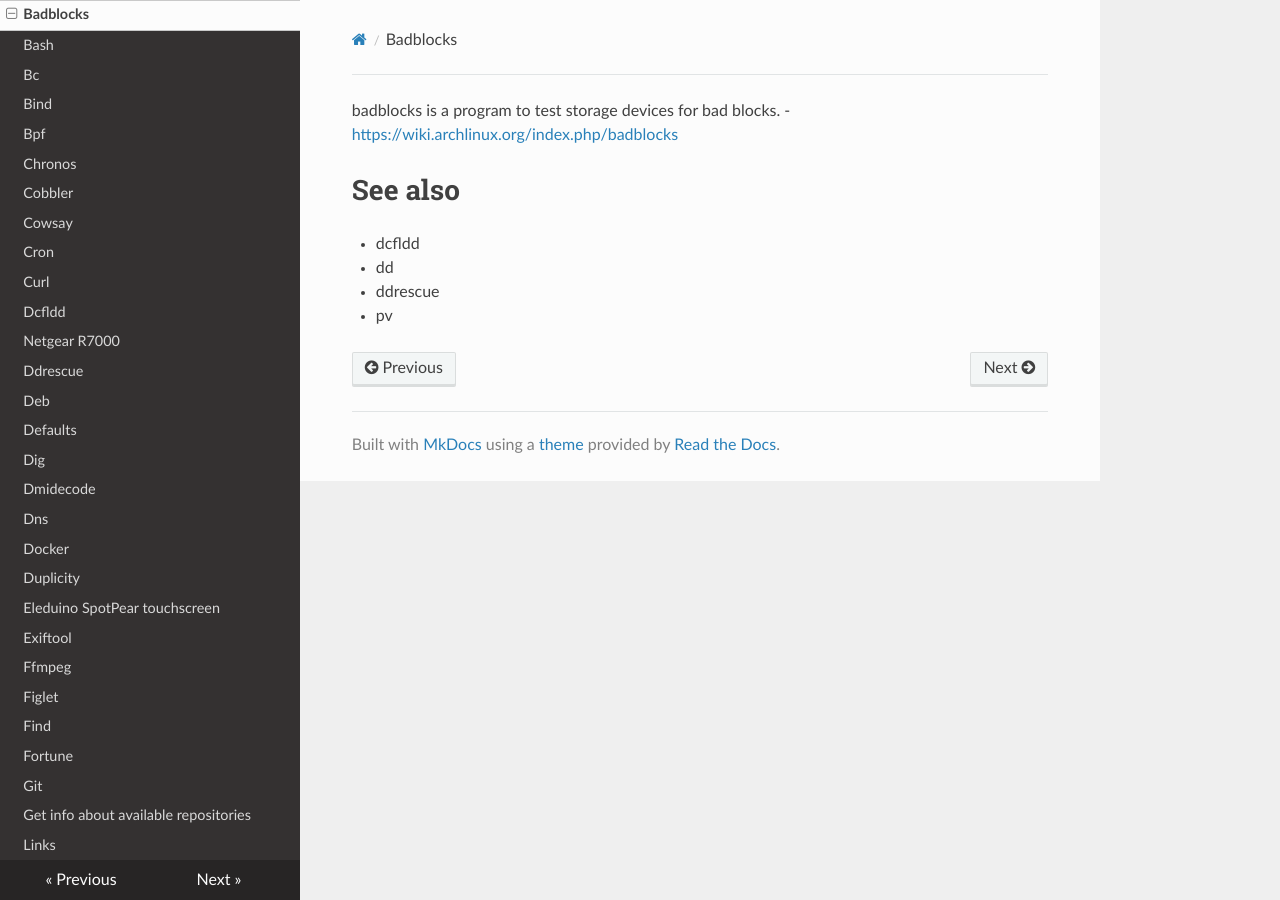
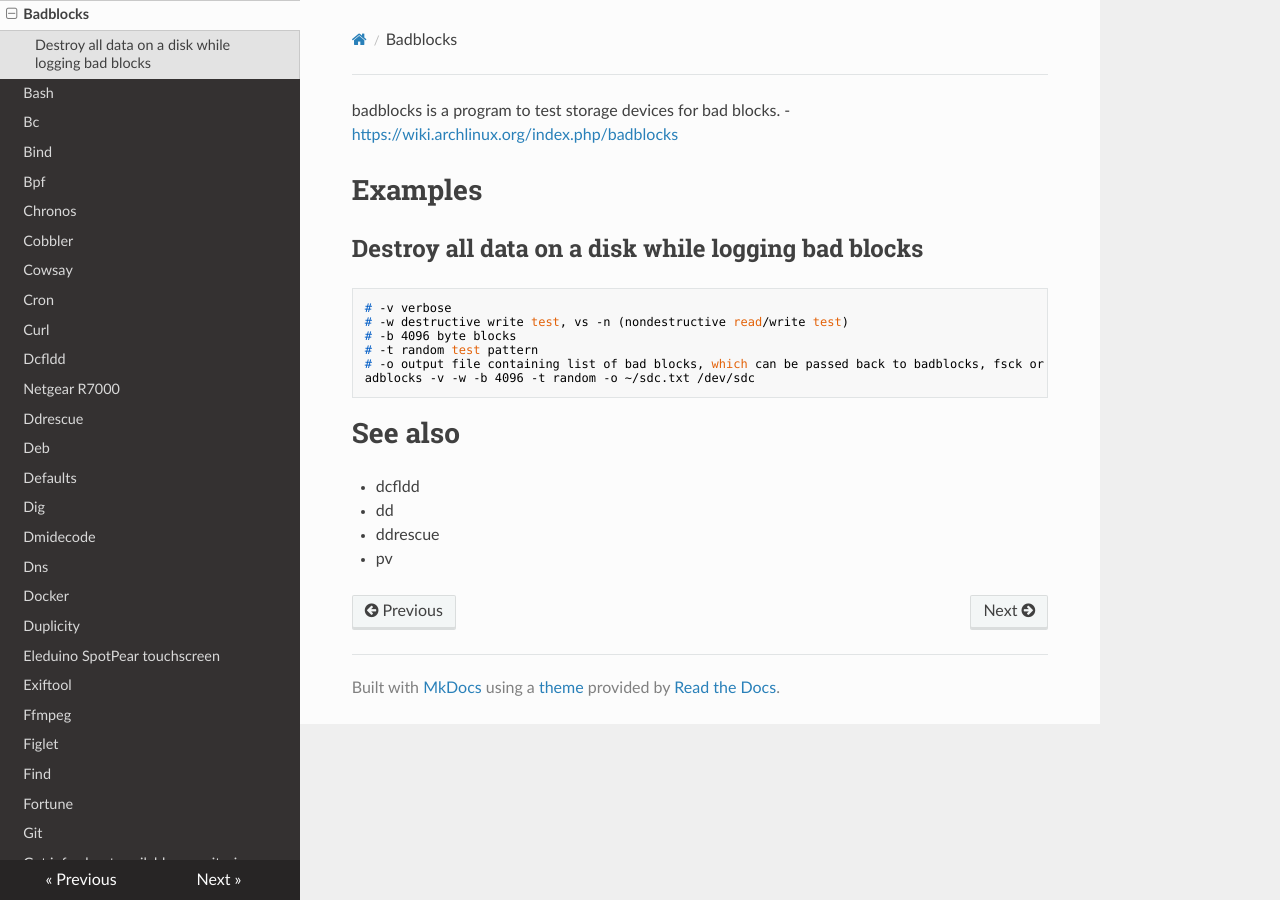
Before and after one commit to lando-cal/tech-notes, an MkDocs documentation site: the page built from docs/badblocks.md, in a window 1280 px wide. Built offline with MkDocs 1.6.1, drawn with Linux system fonts in a browser that asks for light colours; nearby versions of some CDN libraries.

Commit message:
Add example usage

````diff
--- a/docs/badblocks.md
+++ b/docs/badblocks.md
@@ -1,4 +1,17 @@
 badblocks is a program to test storage devices for bad blocks. - <https://wiki.archlinux.org/index.php/badblocks>
+
+# Examples
+
+## Destroy all data on a disk while logging bad blocks
+
+```
+# -v verbose
+# -w destructive write test, vs -n (nondestructive read/write test)
+# -b 4096 byte blocks
+# -t random test pattern
+# -o output file containing list of bad blocks, which can be passed back to badblocks, fsck or mke2fs
+adblocks -v -w -b 4096 -t random -o ~/sdc.txt /dev/sdc
+```
 
 # See also
 
````
